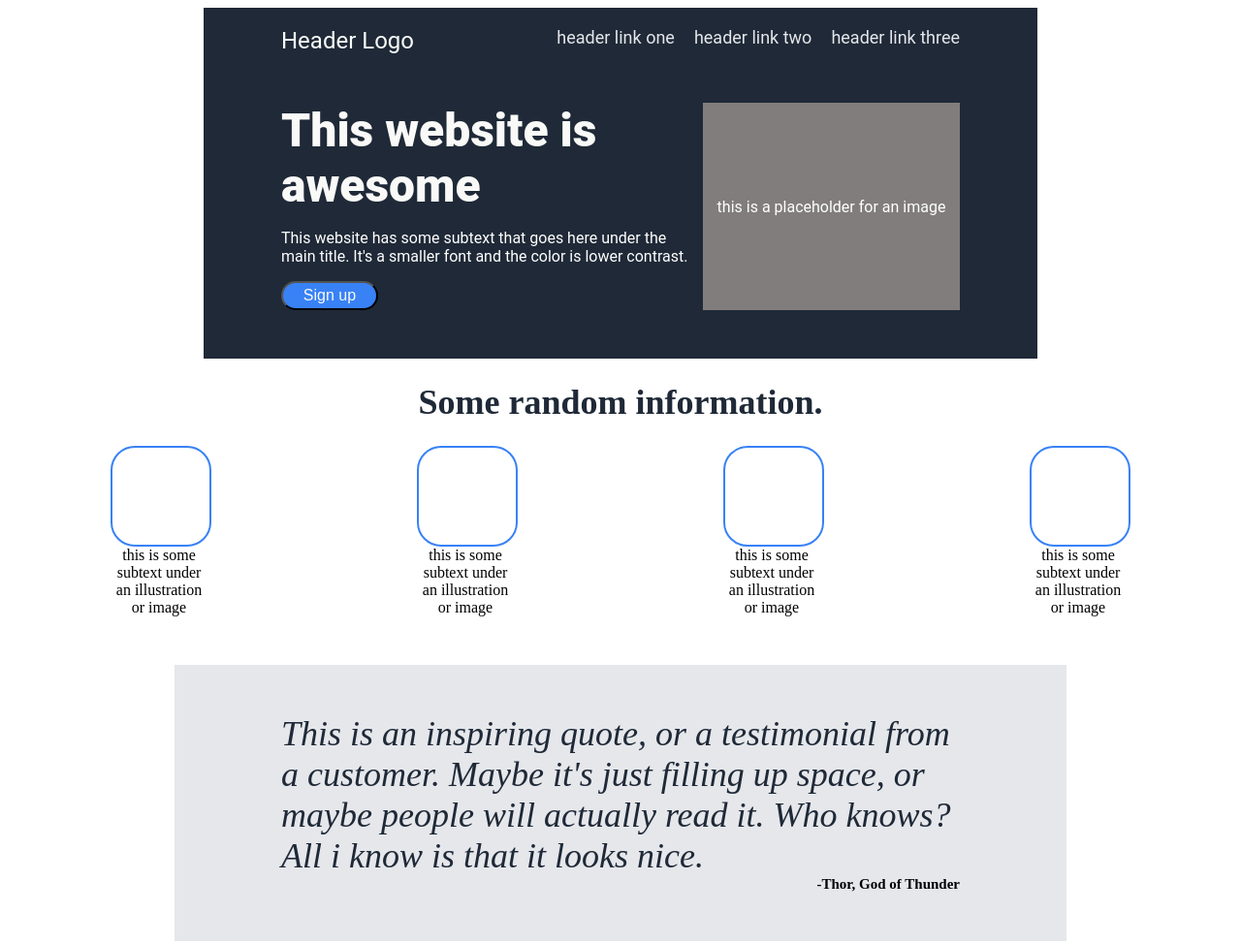
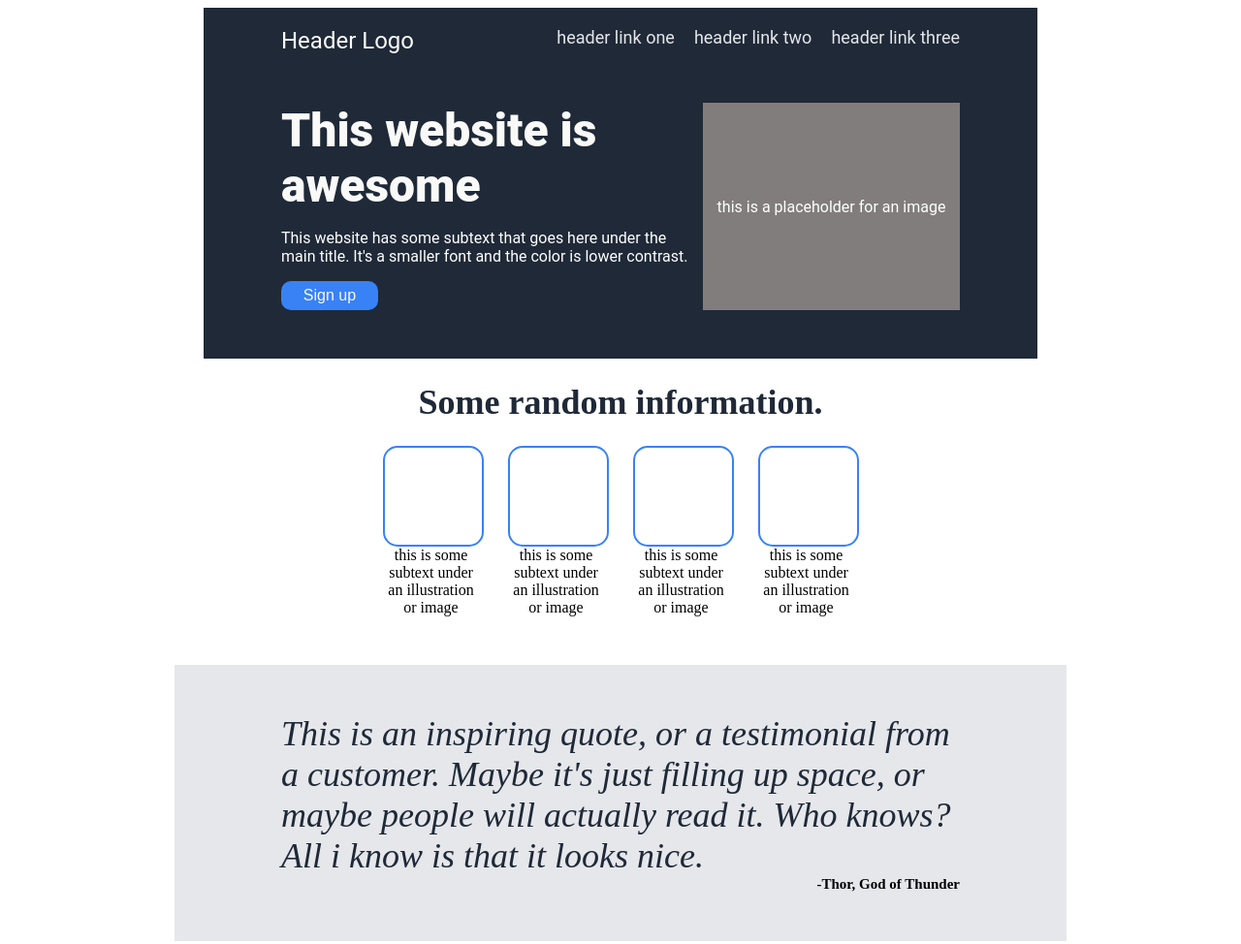
Before and after one commit to lt4409/Landing-Page, a plain HTML site: page index.html in a window 1280 px wide. Shown: the top 974 px of the page at 97% size. Drawn offline with Linux system fonts and the light colour scheme.

Commit message:
changed the flex layout to get a block centered make stylistic changes on the top button

```diff
--- a/index.html
+++ b/index.html
@@ -19,7 +19,7 @@
         </div>
         <div class="bottom"><div class="block-in-block"><div class="title">This website is awesome</div>
         <p>This website has some subtext that goes here under the main title. It's a smaller font and the color is lower contrast.</p>
-        <button>Sign up</button>
+        <button id="button">Sign up</button>
         </div>
         <div class="placeholder">this is a placeholder for an image</div>
         </div>
@@ -27,7 +27,7 @@
     <div>
       <h1>Some random information.</h1>
 
-      <div class="block-container">
+      <div class="blocks-container"><div class="block-container">
       <div class="block-text"><div class="block"> </div>
       <div class="text">this is some subtext under an illustration or image</div></div>
 
@@ -39,6 +39,7 @@
 
       <div class="block-text"><div class="block"> </div>
       <div class="text">this is some subtext under an illustration or image</div></div>
+    </div>
     </div>
     </div>
     <div>
--- a/style.css
+++ b/style.css
@@ -20,14 +20,14 @@
     color: #F9FAF8;
 }
 
-button {
+#button {
     background-color: #3882F6;
     color: #F9FAF8;
     font-size: 16px;
-    display: block;
     width: 100px;
     height: 30px;
-    border-radius: 25px;
+    border-radius: 10px;
+    border: 2px solid #3882F6;
 }
 
 .title {
@@ -79,19 +79,24 @@ h1 {
     justify-content: center;
 }
 
-.block {
+.blocks-container {
     display: flex;
-    border: 2px solid #3882F6;
-    width: 100px;
-    height: 100px;
-    border-radius: 25px;
+    justify-content: center;
 }
 
 .block-container {
     display: flex;
-    justify-content: space-around;
-    align-items: center;
-    width: 100%;
+    flex-direction: row;
+    gap: 25px;
+}
+
+.block {
+    display: flex;
+    flex-direction: column;
+    border: 2px solid #3882F6;
+    width: 100px;
+    height: 100px;
+    border-radius: 15px;
 }
 
 .block-text {
```
